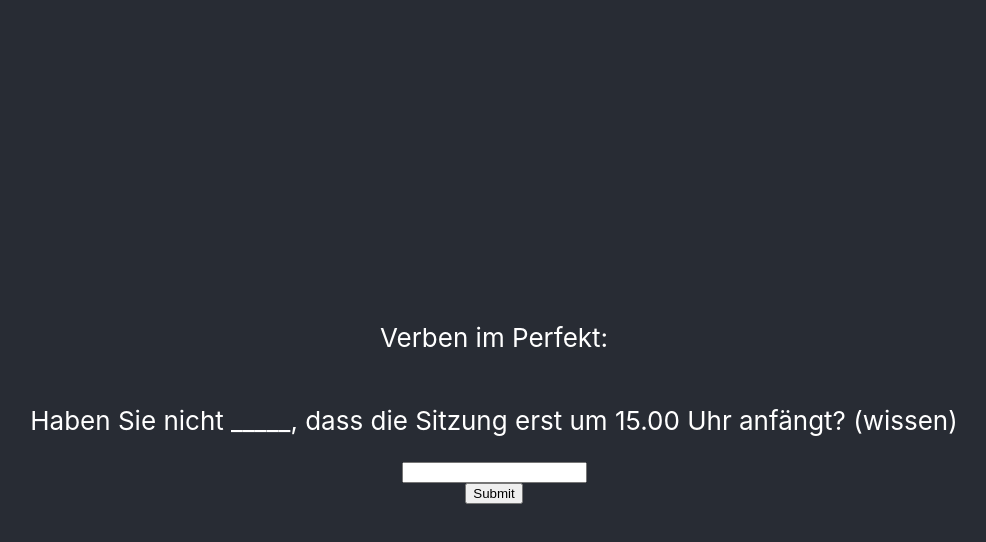
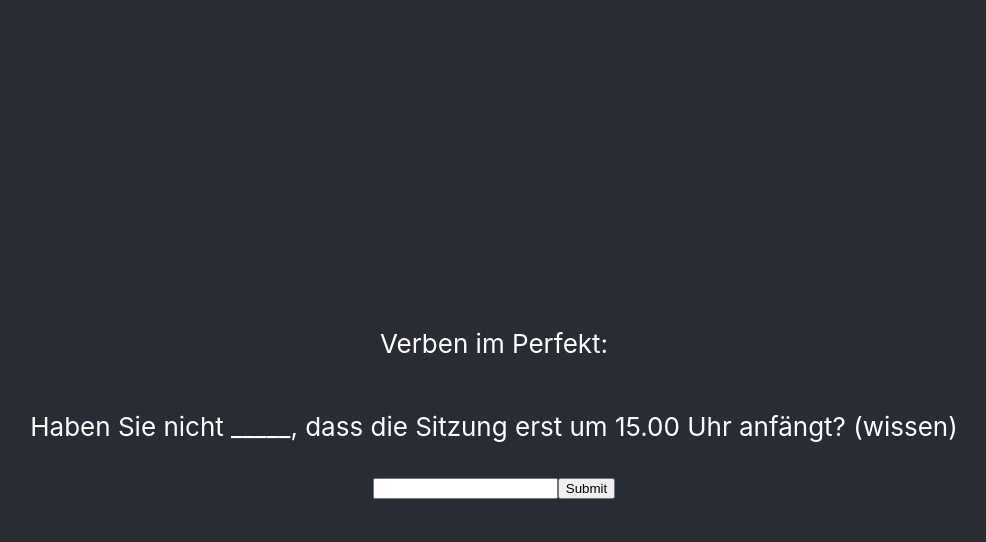
Before and after one commit to xplosunn/deutsch, a React (Create React App) app: page / in a window 1280 px wide. Both pictures are taken after a click on the button "Verben im Perfekt". Shown: the top 542 px of the page, without its empty margins (146-1132 px from the left). Built offline with nearby package versions, Linux system fonts and the light colour scheme.

Commit message:
Capture enter for submit

```diff
--- a/src/App.tsx
+++ b/src/App.tsx
@@ -1,4 +1,4 @@
-import React, {useState} from 'react';
+import React, {FormEventHandler, useState} from 'react';
 import './App.css';
 import {exercises as allExercises, Exercise} from "./exercises";
 
@@ -53,7 +53,8 @@
     const ongoingExercise: OngoingExercise = maybeOngoingExercise
     const question = ongoingExercise.exercise[0]
 
-    const next = () => {
+    const next: FormEventHandler<{}> = (e) => {
+        e.preventDefault();
         if (ongoingExercise.exercise.length > 1) {
             setMaybeOngoingExercise({
                 ...ongoingExercise,
@@ -65,6 +66,14 @@
         }
     }
 
+    const submit: FormEventHandler<{}> = (e) => {
+        e.preventDefault();
+        setMaybeOngoingExercise({
+            ...ongoingExercise,
+            submittedAnswer: (document.getElementById("input-answer")! as HTMLInputElement).value
+        })
+    }
+
     return (
         <div className="App">
             <header className="App-header">
@@ -73,27 +82,21 @@
                 {
                     ongoingExercise.submittedAnswer
                         ? isSubmittedAnswerCorrect(ongoingExercise.submittedAnswer, question.answer)
-                            ? (<>
+                            ? (<form onSubmit={next}>
                                 <p>Correct!</p>
                                 <p>It was: {question.answer}</p>
-                                <button onClick={next}>Next
-                                </button>
-                            </>)
-                            : (<>
+                                <button type="submit">Next</button>
+                            </form>)
+                            : (<form onSubmit={next}>
                                 <p>Wrong!</p>
                                 <p>You answered: {ongoingExercise.submittedAnswer}</p>
                                 <p>It was: {question.answer}</p>
-                                <button onClick={next}>Next
-                                </button>
-                            </>)
-                        : (<>
+                                <button type="submit">Next</button>
+                            </form>)
+                        : (<form onSubmit={submit}>
                             <input type="text" id="input-answer"/>
-                            <button onClick={() => setMaybeOngoingExercise({
-                                ...ongoingExercise,
-                                submittedAnswer: (document.getElementById("input-answer")! as HTMLInputElement).value
-                            })}>Submit
-                            </button>
-                        </>)
+                            <button type="submit">Submit</button>
+                        </form>)
                 }
             </header>
         </div>
```
